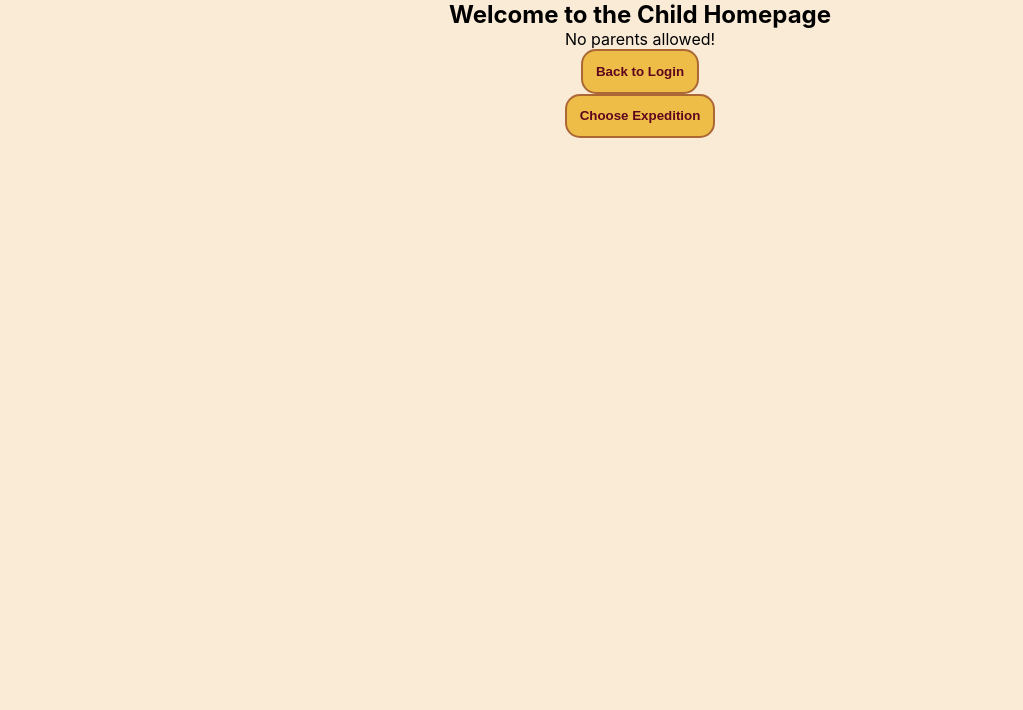
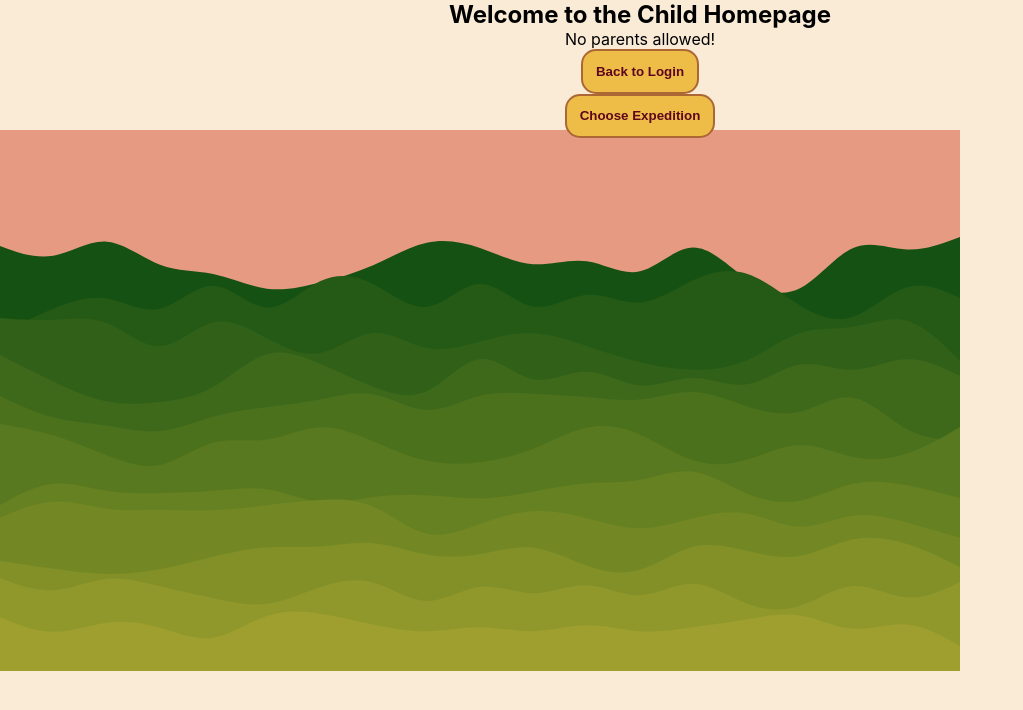
Before and after one commit to SchoolOfCode/final-project_front-end-full-stack-fam, a React (Create React App) app in the folder frontend-final-project/: page /child in a window 1280 px wide. Shown: the top 710 px of the page, without its empty margins (0-1023 px from the left). Built offline with nearby package versions, Linux system fonts and the light colour scheme.

Commit message:
jungle svg background images added, lighthouse contrast checks passed

```diff
--- a/frontend-final-project/src/routes/ActivityIntroPage/ActivityIntroPage.css
+++ b/frontend-final-project/src/routes/ActivityIntroPage/ActivityIntroPage.css
@@ -0,0 +1,8 @@
+.background-image-nighttime{
+
+    display: flex;
+    height: 100vh;
+    position: absolute;
+    z-index: -1;
+
+}
--- a/frontend-final-project/src/routes/ActivityIntroPage/ActivityIntroPage.js
+++ b/frontend-final-project/src/routes/ActivityIntroPage/ActivityIntroPage.js
@@ -1,4 +1,5 @@
 import { Link } from 'react-router-dom';
+import { ReactComponent as MySvg} from '../../nighttime-jungle.svg';
 import './ActivityIntroPage.css'
 
 export default function ActivityIntroPage({score, setScore, clicks, setClicks}){
@@ -10,6 +11,7 @@ export default function ActivityIntroPage({score, setScore, clicks, setClicks}){
 
 return(
          <main className= 'main'>
+         <MySvg className='background-image-nighttime'/>
             <div className= "high-score-display"></div>
             {/* ACTIVITY INSRUCTIONS WILL GO HERE */}
             <h3>Ready?</h3>
--- a/frontend-final-project/src/routes/ChildHomepage/ChildHomepage.css
+++ b/frontend-final-project/src/routes/ChildHomepage/ChildHomepage.css
@@ -0,0 +1,8 @@
+.background-image-daytime {
+
+    display: flex;
+    height: 100vh;
+    position: absolute;
+    z-index: -1;
+
+}
--- a/frontend-final-project/src/routes/ChildHomepage/ChildHomepage.js
+++ b/frontend-final-project/src/routes/ChildHomepage/ChildHomepage.js
@@ -1,10 +1,12 @@
-import { Link } from 'react-router-dom'
-import './ChildHomepage.css'
+import { Link } from 'react-router-dom';
+import { ReactComponent as MySvg} from '../../daytime-jungle.svg';
+import './ChildHomepage.css';
 
 export default function ChildHomepage() {
     return (
       <>
         <main>
+          <MySvg className='background-image-daytime'/>
           <h2>Welcome to the Child Homepage</h2>
           <p>
             No parents allowed!
```
Also changed, not shown: frontend-final-project/src/daytime-jungle.svg (added), frontend-final-project/src/nighttime-jungle.svg (added).
